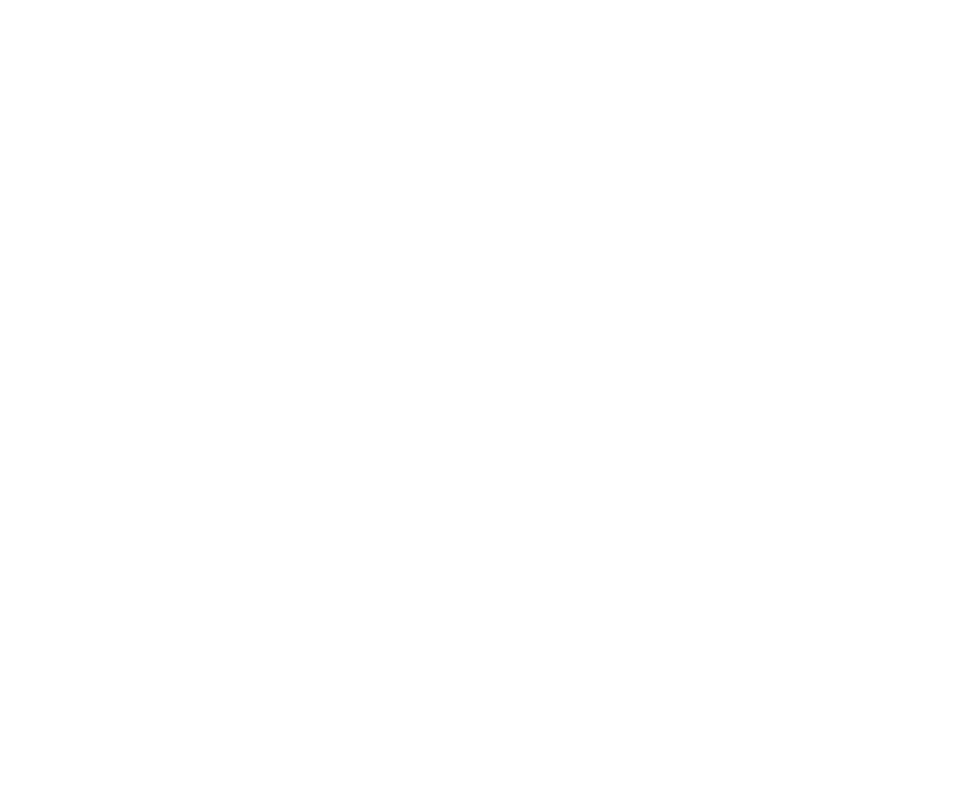
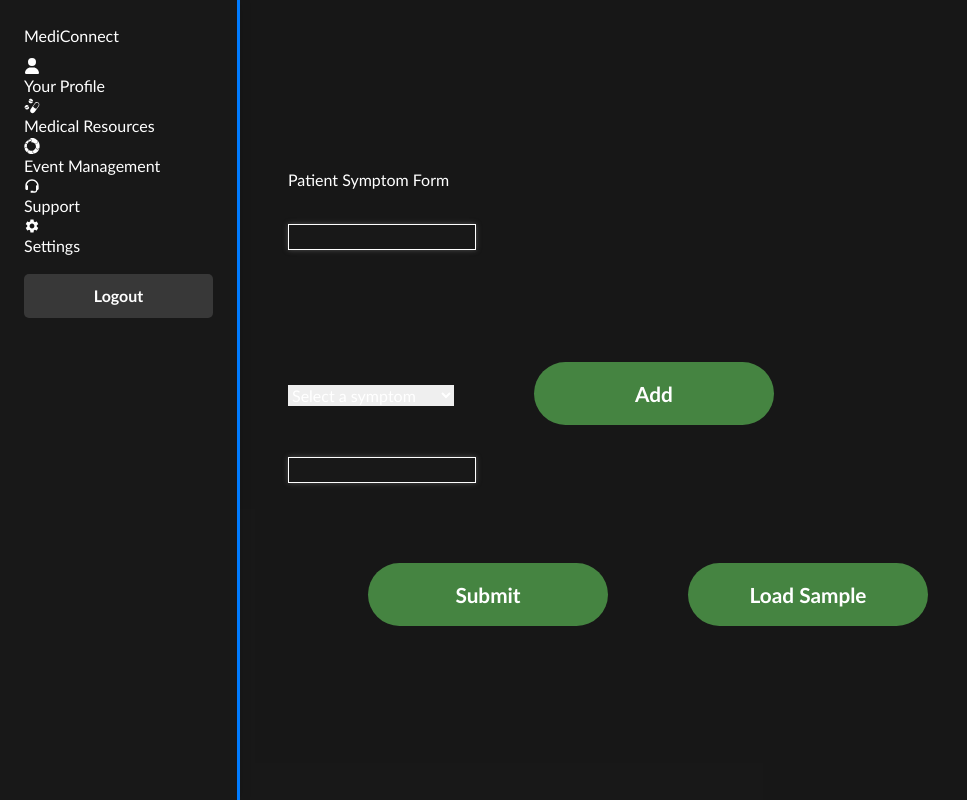
Before and after one commit to elisate/AI-based-health-care-support, a React (Vite) app: page /patient/pridict in a window 1280 px wide. Before the commit this address had no page. Shown: the whole page, without its empty margins (0-967 px from the left). Built offline with nearby package versions, Linux system fonts and the light colour scheme.

Commit message:
fix some change

```diff
--- a/src/App.jsx
+++ b/src/App.jsx
@@ -45,6 +45,7 @@ import PatientEvent from "./PatientDashboard/PatientEvent";
 import Welcome from "./Components/Welcome";
 
 import Test from "./Components/Test";
+import PatientSymptomForm from "./PatientDashboard/PatientSymptomForm";
 // import ProtectedRoutes from './Components/ProtectedRoute.js'
 function App() {
   return (
@@ -110,6 +111,7 @@ function App() {
           <Route path="/patient/support" element={<Support />} />
           <Route path="/patient/settings" element={<PaSettings />} />
           <Route path="/patient/event" element={<PatientEvent />} />
+          <Route path="/patient/pridict" element={<PatientSymptomForm/>}/>
         </Route>
         <Route path="/nurse" element={<NurseLayout />}></Route>
         <Route path="/doctor" element={<DoctorLayout />}>
--- a/src/Components/Welcome.jsx
+++ b/src/Components/Welcome.jsx
@@ -1,14 +1,18 @@
+import axios from "axios";
 import React, { useState } from "react";
-import { Fragment } from "react";
+import { useForm } from "react-hook-form";
+import { useNavigate } from "react-router-dom";
+import { Notify } from "notiflix";
 
 export default function Welcome() {
-  const [isOpen, setIsOpen] = useState(true);
   const [activeTab, setActiveTab] = useState("signin");
   const [agreeToTerms, setAgreeToTerms] = useState(false);
   const [isLoading, setIsLoading] = useState(false);
   const [language, setLanguage] = useState("en");
 
-  // Translation object (simplified for demo)
+  const navigate = useNavigate();
+  const { register, handleSubmit, reset } = useForm();
+
   const translations = {
     en: {
       signIn: "Sign In",
@@ -22,7 +26,7 @@ export default function Welcome() {
       signingUp: "Signing up...",
       guest: "Continue as Guest",
       welcome: "Welcome Back",
-      joinUs: "Join Us Today"
+      joinUs: "Join Us Today",
     },
     fr: {
       signIn: "Se Connecter",
@@ -36,7 +40,7 @@ export default function Welcome() {
       signingUp: "Inscription...",
       guest: "Continuer en tant qu'invité",
       welcome: "Bon Retour",
-      joinUs: "Rejoignez-nous"
+      joinUs: "Rejoignez-nous",
     },
     rw: {
       signIn: "Kwinjira",
@@ -50,23 +54,49 @@ export default function Welcome() {
       signingUp: "Kwiyandikisha...",
       guest: "Komeza nk'umushyitsi",
       welcome: "Murakaza neza",
-      joinUs: "Twifatanye"
-    }
+      joinUs: "Twifatanye",
+    },
   };
 
   const t = (key) => translations[language][key] || key;
+  const changeLanguage = (lng) => setLanguage(lng);
 
-  const changeLanguage = (lng) => {
-    setLanguage(lng);
-  };
+  const onSubmit = async (data) => {
+    if (activeTab === "signup" && !agreeToTerms) {
+      Notify.failure("You must agree to the terms to sign up.");
+      return;
+    }
 
-  const handleSubmit = (e) => {
-    e.preventDefault();
     setIsLoading(true);
-    setTimeout(() => {
+    try {
+      const formData = new FormData();
+      formData.append("email", data.email);
+      formData.append("password", data.password);
+      if (activeTab === "signup") {
+        formData.append("username", data.username);
+        await axios.post("http://localhost:8000/recommend/register", formData, {
+          headers: {
+            "Content-Type": "application/json",
+          },
+        });
+        Notify.success("Registration successful, please login.");
+        reset();
+        setActiveTab("signin");
+      } else {
+        await axios.post("http://localhost:8000/recommend/login", formData, {
+          headers: {
+            "Content-Type": "application/json",
+          },
+        });
+        Notify.success("Login successful");
+        navigate("/welcome");
+      }
+    } catch (error) {
+      console.error(error);
+      Notify.failure("An error occurred");
+    } finally {
       setIsLoading(false);
-      setIsOpen(false);
-    }, 1000);
+    }
   };
 
   return (
@@ -84,8 +114,16 @@ export default function Welcome() {
           </p>
           <div className="mt-8 p-4">
             <div className="w-64 h-64 mx-auto bg-white bg-opacity-20 rounded-full flex items-center justify-center">
-            <svg className="w-40 h-40 text-white" fill="currentColor" viewBox="0 0 20 20" xmlns="http://www.w3.org/2000/svg">
-              <path fillRule="evenodd" d="M10 9a3 3 0 100-6 3 3 0 000 6zm-7 9a7 7 0 1114 0H3z" clipRule="evenodd"></path>
+              <svg
+                className="w-40 h-40 text-white"
+                fill="currentColor"
+                viewBox="0 0 20 20"
+              >
+                <path
+                  fillRule="evenodd"
+                  d="M10 9a3 3 0 100-6 3 3 0 000 6zm-7 9a7 7 0 1114 0H3z"
+                  clipRule="evenodd"
+                ></path>
               </svg>
             </div>
           </div>
@@ -95,34 +133,27 @@ export default function Welcome() {
       {/* Right Section - Form */}
       <div className="flex items-center justify-center w-full md:w-1/2 p-4 md:p-8">
         <div className="bg-white rounded-lg shadow-lg p-6 w-full max-w-md">
-        {/* Header with Sign In/Up title and language buttons */}
           <div className="flex flex-row items-center justify-between mb-4">
             <div className="text-xl font-bold text-gray-800">
               {activeTab === "signin" ? t("signIn") : t("signUp")}
             </div>
             <div className="flex items-center space-x-2">
+              {["en", "fr", "rw"].map((lng) => (
                 <button
-              onClick={() => changeLanguage("en")}
-              className={`w-16 h-10 text-xs text-center rounded ${language === "en" ? "bg-blue-500 text-white" : "bg-gray-200 text-gray-700"}`}
+                  key={lng}
+                  onClick={() => changeLanguage(lng)}
+                  className={`w-16 h-10 text-xs rounded ${
+                    language === lng
+                      ? "bg-blue-500 text-white"
+                      : "bg-gray-200 text-gray-700"
+                  }`}
                 >
-              EN
+                  {lng.toUpperCase()}
                 </button>
-            <button
-              onClick={() => changeLanguage("fr")}
-              className={`w-16 h-10 text-xs rounded ${language === "fr" ? "bg-blue-500 text-white" : "bg-gray-200 text-gray-700"}`}
-            >
-              FR
-            </button>
-            <button
-              onClick={() => changeLanguage("rw")}
-              className={`w-16 h-10 text-xs  rounded ${language === "rw" ? "bg-blue-500 text-white" : "bg-gray-200 text-gray-700"}`}
-            >
-              RW
-            </button>
+              ))}
             </div>
           </div>
 
-        {/* Sign In/Up Tabs */}
           <div className="flex mb-6">
             <button
               className={`flex-1 py-3 text-sm font-medium rounded-l-lg transition-colors ${
@@ -146,47 +177,47 @@ export default function Welcome() {
             </button>
           </div>
 
-        {/* Form */}
-        <form onSubmit={handleSubmit}>
-          {/* Full Name (Sign Up Only) */}
+          <form onSubmit={handleSubmit(onSubmit)}>
             {activeTab === "signup" && (
               <div className="mb-4">
-              <div className="block text-sm font-medium text-gray-700 mb-1">Full Name</div>
+                <div className="block text-sm font-medium text-gray-700 mb-1">
+                  {t("fullName")}
+                </div>
                 <input
-                required
-                className="w-full p-3 border border-gray-300 rounded-lg focus:ring-2 focus:ring-blue-500 focus:border-blue-500 transition"
+                  {...register("username", { required: true })}
+                  className="w-full p-3 border border-gray-300 rounded-lg focus:ring-2 focus:ring-blue-500 focus:border-blue-500"
                   placeholder="John Doe"
                   disabled={isLoading}
                 />
               </div>
             )}
 
-          {/* Email Field */}
             <div className="mb-4">
-            <div className="block text-sm font-medium text-gray-700 mb-1">Email</div>
+              <div className="block text-sm font-medium text-gray-700 mb-1">
+                {t("email")}
+              </div>
               <input
                 type="email"
-              required
-              className="w-full p-3 border border-gray-300 rounded-lg focus:ring-2 focus:ring-blue-500 focus:border-blue-500 transition"
+                {...register("email", { required: true })}
+                className="w-full p-3 border border-gray-300 rounded-lg focus:ring-2 focus:ring-blue-500 focus:border-blue-500"
                 placeholder="example@mail.com"
                 disabled={isLoading}
               />
             </div>
 
-          {/* Password Field */}
             <div className="mb-4">
-            <div className="block text-sm font-medium text-gray-700 mb-1">Password</div>
+              <div className="block text-sm font-medium text-gray-700 mb-1">
+                {t("password")}
+              </div>
               <input
                 type="password"
-              required
-              minLength={6}
-              className="w-full p-3 border border-gray-300 rounded-lg focus:ring-2 focus:ring-blue-500 focus:border-blue-500 transition"
+                {...register("password", { required: true, minLength: 6 })}
+                className="w-full p-3 border border-gray-300 rounded-lg focus:ring-2 focus:ring-blue-500 focus:border-blue-500"
                 placeholder="••••••••"
                 disabled={isLoading}
               />
             </div>
 
-          {/* Terms Checkbox (Sign Up Only) */}
             {activeTab === "signup" && (
               <div className="mb-1">
                 <div className="flex items-center space-x-2">
@@ -198,24 +229,24 @@ export default function Welcome() {
                     disabled={isLoading}
                     className="w-4 h-4 text-blue-500"
                   />
-                <label htmlFor="terms" className="text-sm text-gray-600">{t("agreeTerms")}</label>
+                  <label htmlFor="terms" className="text-sm text-gray-600">
+                    {t("agreeTerms")}
+                  </label>
                 </div>
               </div>
             )}
 
-          {/* Submit Button - Full Width */}
-
             <button
               type="submit"
               className=" bg-blue-500 text-white py-3 hover:bg-blue-600"
+              disabled={isLoading}
             >
-             submit
+              {t("submit")}
             </button>
-
           </form>
 
           <p className="mt-6 text-center text-sm text-gray-600 border-t border-gray-200 pt-4">
-          guest
+            {t("guest")}
           </p>
         </div>
       </div>
--- /dev/null
+++ b/src/PatientDashboard/PatientSymptomForm.jsx
@@ -0,0 +1,190 @@
+import axios from "axios";
+import { useState } from "react";
+import { useForm } from "react-hook-form";
+
+export default function PatientSymptomForm() {
+  const availableSymptoms = [
+    "Fever", "Cough", "Headache", "Blurred vision", "Chest pain",
+    "Shortness of breath", "Joint pain", "Swelling", "Stomach pain",
+    "Nausea", "High blood pressure", "Weight loss", "Fatigue", "Itchy skin",
+    "Redness", "Sore throat", "Difficulty swallowing", "Frequent urination",
+    "Thirst", "Abdominal pain", "Bloating", "Dizziness", "Fainting",
+    "Back pain", "Leg numbness",
+  ];
+
+  const [selectedSymptom, setSelectedSymptom] = useState("");
+  const [symptoms, setSymptoms] = useState([]);
+
+  const { register, handleSubmit, setValue } = useForm();
+
+  const handleSymptomChange = (e) => {
+    setSelectedSymptom(e.target.value);
+  };
+
+  const addSymptom = () => {
+    if (selectedSymptom && !symptoms.includes(selectedSymptom)) {
+      const updatedSymptoms = [...symptoms, selectedSymptom];
+      setSymptoms(updatedSymptoms);
+      setValue("symptoms", updatedSymptoms); // update form value
+      setSelectedSymptom(""); // Reset selection
+    }
+  };
+
+  const removeSymptom = (symptomToRemove) => {
+    const updatedSymptoms = symptoms.filter(s => s !== symptomToRemove);
+    setSymptoms(updatedSymptoms);
+    setValue("symptoms", updatedSymptoms); // update form value
+  };
+
+  const loadSampleData = () => {
+    setValue("user_id", "12345");
+    setValue("location", "New York");
+    const sampleSymptoms = ["Fever", "Cough"];
+    setSymptoms(sampleSymptoms);
+    setValue("symptoms", sampleSymptoms);
+  };
+
+  const onsubmit = async (data) => {
+    try {
+      const { user_id, location, symptoms } = data;
+      const formData = {
+        user_id,
+        location,
+        symptoms,
+      };
+
+      const res = await axios.post(
+        "http://localhost:8000/recommend/resourceFinder",
+        formData,
+        {
+          headers: {
+            "Content-Type": "application/json",
+          },
+        }
+      );
+      console.log("Submitted:", res.data);
+    } catch (error) {
+      console.error("Submission Error:", error);
+    }
+  };
+
+  return (
+    <div className="min-h-screen bg-gray-50 flex flex-col justify-center py-6 px-4 sm:px-6 lg:px-8">
+      <div className="sm:mx-auto sm:w-full sm:max-w-md">
+        <h2 className="text-center text-2xl sm:text-3xl font-extrabold text-gray-900">
+          Patient Symptom Form
+        </h2>
+      </div>
+
+      <div className="mt-6 sm:mt-8 sm:mx-auto w-full sm:max-w-md lg:max-w-lg">
+        <div className="bg-white py-6 sm:py-8 px-4 sm:px-10 shadow sm:rounded-lg">
+          <form className="space-y-5" onSubmit={handleSubmit(onsubmit)}>
+            {/* Patient ID */}
+            <div>
+              <label htmlFor="user_id" className="block text-sm font-medium text-gray-700">
+                Patient ID
+              </label>
+              <div className="mt-1">
+                <input
+                  id="user_id"
+                  {...register("user_id")}
+                  type="text"
+                  className="appearance-none block w-full px-3 py-2 border border-gray-300 rounded-md shadow-sm placeholder-gray-400 focus:outline-none focus:ring-blue-500 focus:border-blue-500"
+                />
+              </div>
+            </div>
+
+            {/* Symptoms */}
+            <div>
+              <label className="block text-sm font-medium text-gray-700">
+                Symptoms
+              </label>
+              <div className="mt-1 flex flex-col sm:flex-row sm:space-x-2 space-y-2 sm:space-y-0">
+                <select
+                  value={selectedSymptom}
+                  onChange={handleSymptomChange}
+                  className="flex-grow appearance-none px-3 py-2 border border-gray-300 rounded-md shadow-sm focus:outline-none focus:ring-blue-500 focus:border-blue-500"
+                >
+                  <option value="">Select a symptom</option>
+                  {availableSymptoms
+                    .filter(symptom => !symptoms.includes(symptom))
+                    .map((symptom, index) => (
+                      <option key={index} value={symptom}>
+                        {symptom}
+                      </option>
+                    ))}
+                </select>
+                <button
+                  type="button"
+                  onClick={addSymptom}
+                  disabled={!selectedSymptom}
+                  className="px-4 py-2 border border-transparent rounded-md shadow-sm text-sm font-medium text-white bg-blue-500 hover:bg-blue-600 focus:outline-none focus:ring-2 focus:ring-offset-2 focus:ring-blue-500 disabled:bg-blue-300 disabled:cursor-not-allowed"
+                >
+                  Add
+                </button>
+              </div>
+
+              {/* Show selected symptoms */}
+              {symptoms.length > 0 && (
+                <div className="mt-4">
+                  <p className="text-sm text-gray-700 mb-2">Selected symptoms:</p>
+                  <div className="flex flex-wrap gap-2">
+                    {symptoms.map((symptom, index) => (
+                      <div
+                        key={index}
+                        className="bg-blue-100 text-blue-800 text-sm px-3 py-1 rounded-full flex items-center"
+                      >
+                        {symptom}
+                        <button
+                          type="button"
+                          onClick={() => removeSymptom(symptom)}
+                          className="ml-1 text-blue-500 hover:text-blue-700 focus:outline-none"
+                          aria-label={`Remove ${symptom}`}
+                        >
+                          ×
+                        </button>
+                      </div>
+                    ))}
+                  </div>
+                </div>
+              )}
+              <input type="hidden" {...register("symptoms")} value={JSON.stringify(symptoms)} />
+            </div>
+
+            {/* Location */}
+            <div>
+              <label htmlFor="location" className="block text-sm font-medium text-gray-700">
+                Location
+              </label>
+              <div className="mt-1">
+                <input
+                  id="location"
+                  {...register("location")}
+                  type="text"
+                  className="appearance-none block w-full px-3 py-2 border border-gray-300 rounded-md shadow-sm placeholder-gray-400 focus:outline-none focus:ring-blue-500 focus:border-blue-500"
+                />
+              </div>
+            </div>
+
+            {/* Buttons */}
+            <div className="pt-2 flex flex-col sm:flex-row sm:space-x-2 space-y-2 sm:space-y-0">
+              <button
+                type="submit"
+                className="flex-grow flex justify-center py-2 px-4 border border-transparent rounded-md shadow-sm text-base font-medium text-white bg-blue-500 hover:bg-blue-600 focus:outline-none focus:ring-2 focus:ring-offset-2 focus:ring-blue-500 transition-colors duration-200"
+              >
+                Submit
+              </button>
+              <button
+                type="button"
+                onClick={loadSampleData}
+                className="flex justify-center py-2 px-4 border border-gray-300 rounded-md shadow-sm text-base font-medium text-gray-700 bg-white hover:bg-gray-50 focus:outline-none focus:ring-2 focus:ring-offset-2 focus:ring-blue-500 transition-colors duration-200"
+              >
+                Load Sample
+              </button>
+            </div>
+          </form>
+        </div>
+      </div>
+    </div>
+  );
+}
```
Lines whose indentation alone changed are shown as unchanged.
